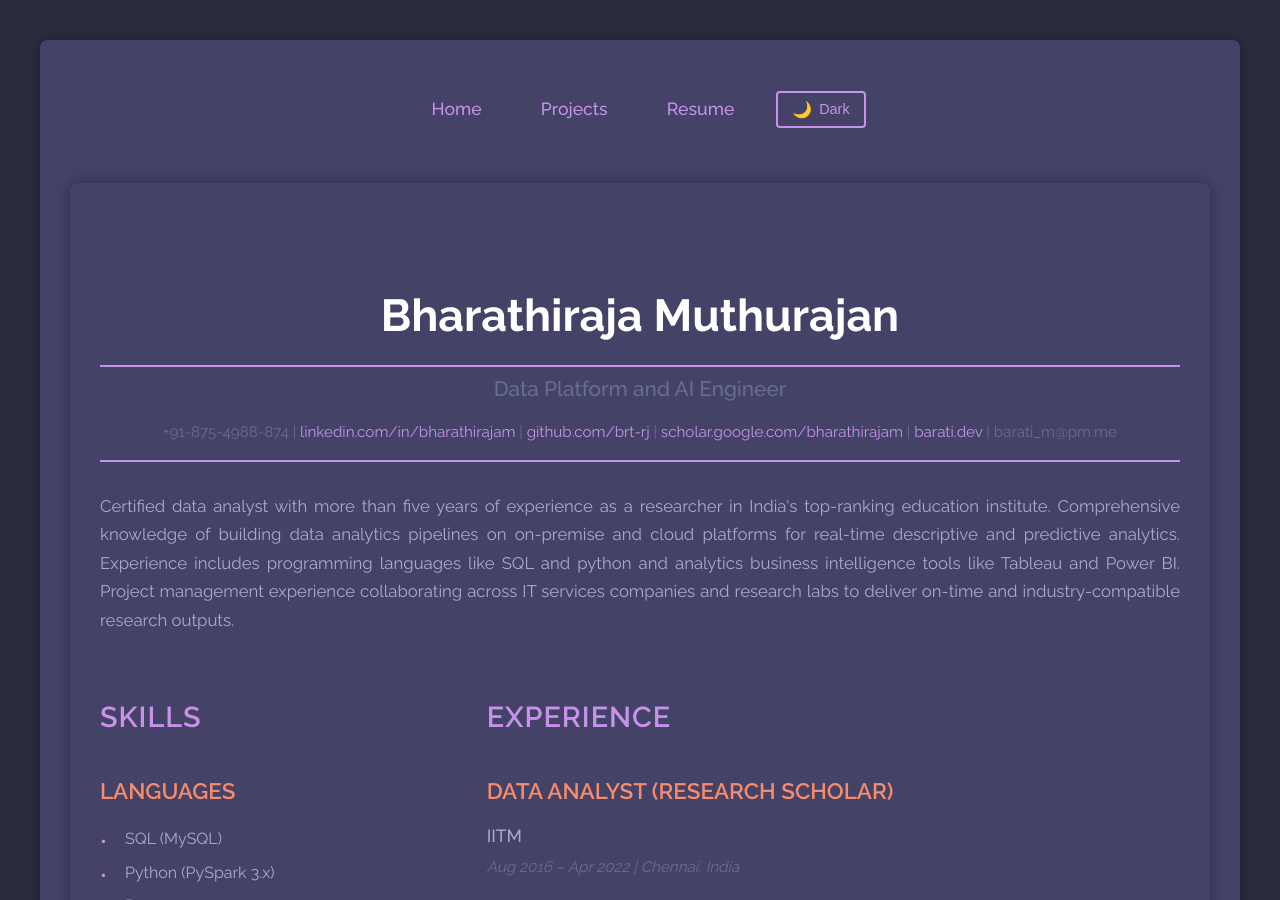
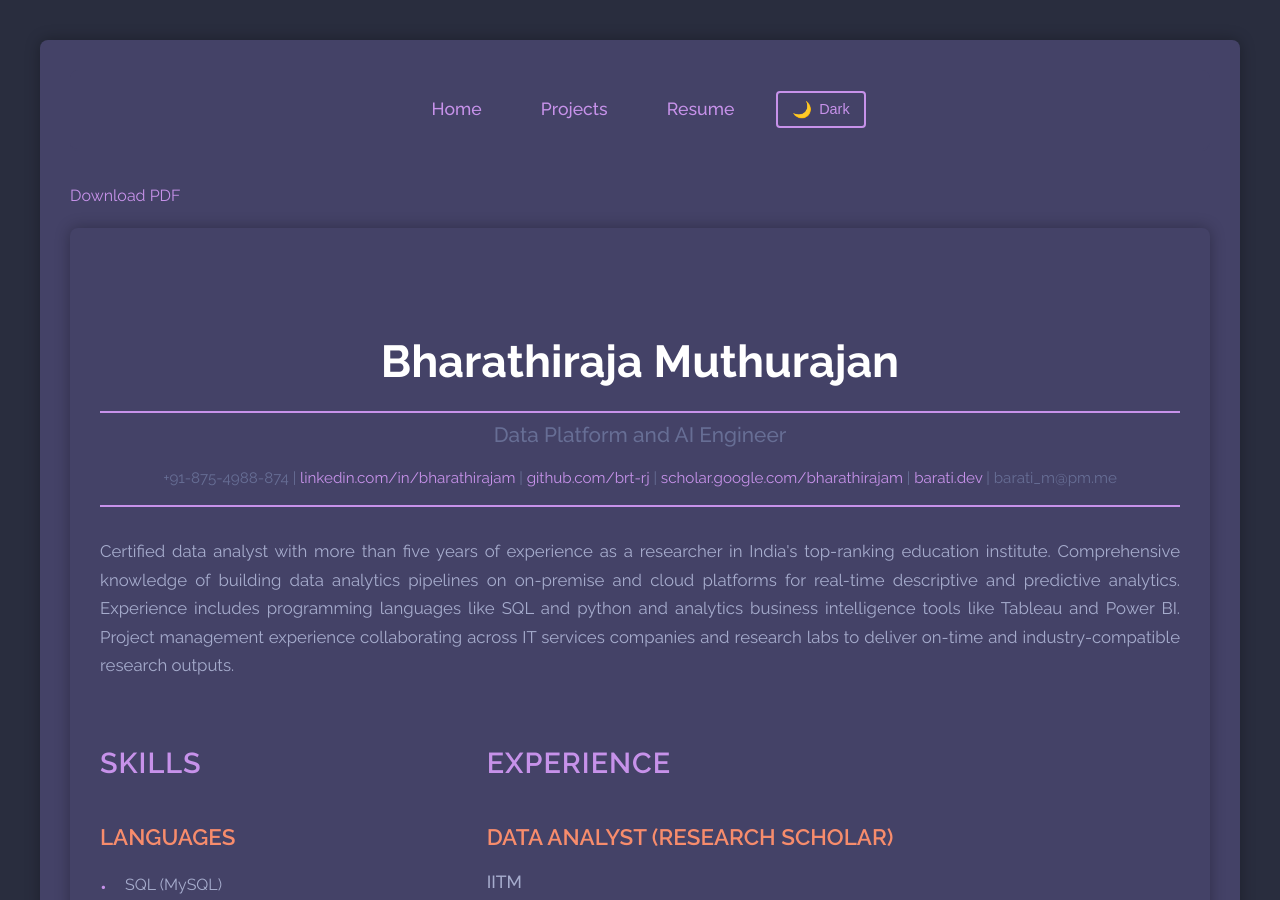
Before and after one commit to brt-rj/barati-dev.github.io, a Jekyll site: the page built from resume.html, in a window 1280 px wide and 900 px high. Built offline with Jekyll 4.4.1, drawn with Linux system fonts in a browser that asks for light colours.

Commit message:
Generate resume pdf

```diff
--- a/_includes/header.html
+++ b/_includes/header.html
@@ -1,7 +1,7 @@
 <header class="site-header">
   <nav class="site-nav">
     <a href="/" class="nav-link">Home</a>
-    <a href="/projects.md" class="nav-link">Projects</a>
+    <a href="/projects" class="nav-link">Projects</a>
     <a href="/resume.html" class="nav-link">Resume</a>
     <button class="theme-toggle" onclick="toggleTheme()">
       <span class="theme-icon">🌙</span>
--- a/resume.html
+++ b/resume.html
@@ -2,6 +2,7 @@
 layout: default
 title: Resume
 ---
+<a href="/assets/BM_resume.pdf" class="resume-download" download target="_blank">Download PDF</a>
 <div class="resume-container">
   {% capture resume_md %}{% include_relative assets/md/BM_resume.md %}{% endcapture %}
   {{ resume_md | markdownify }}
```
Also changed, not shown: .github/workflows/generate-resume-pdf.yml (added).
